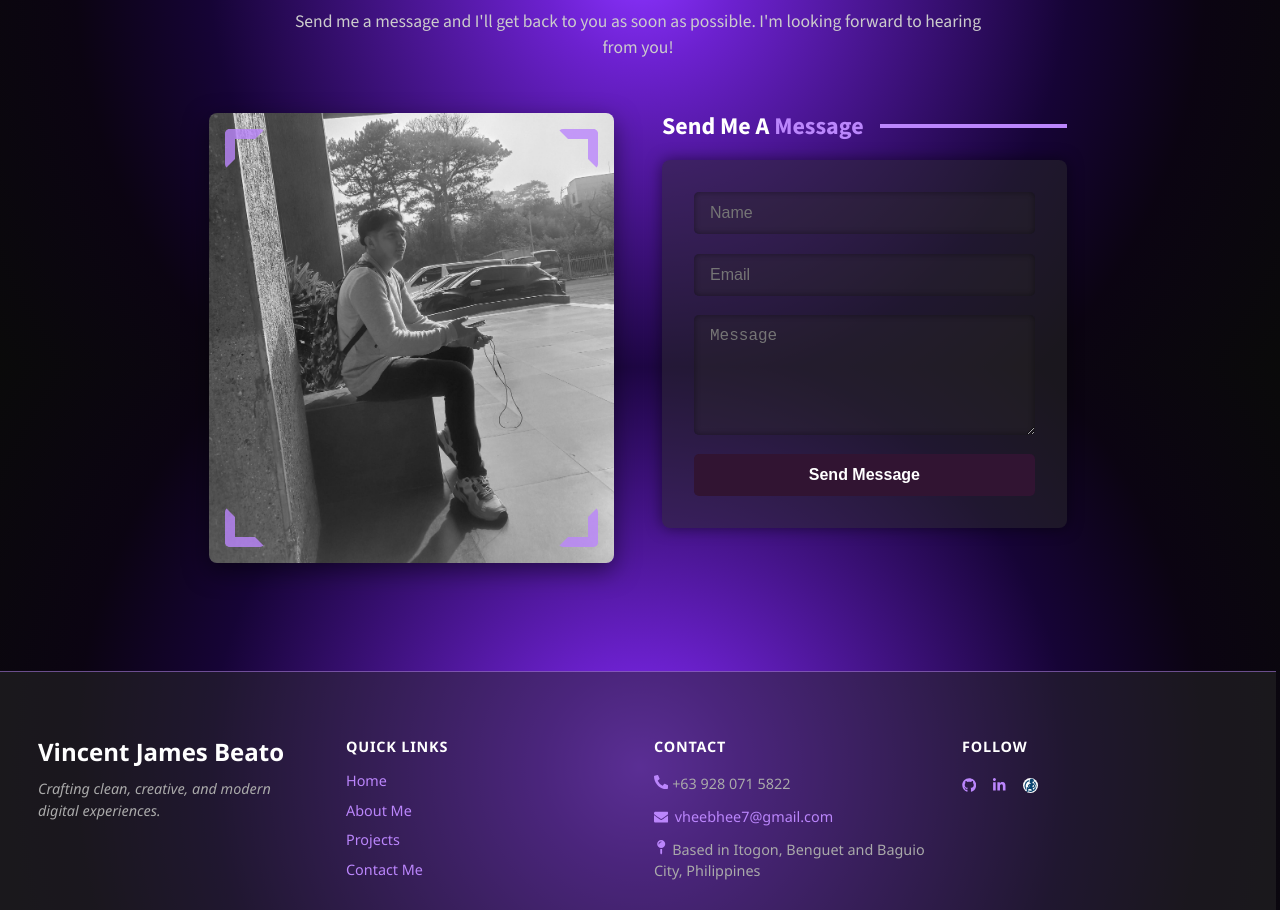
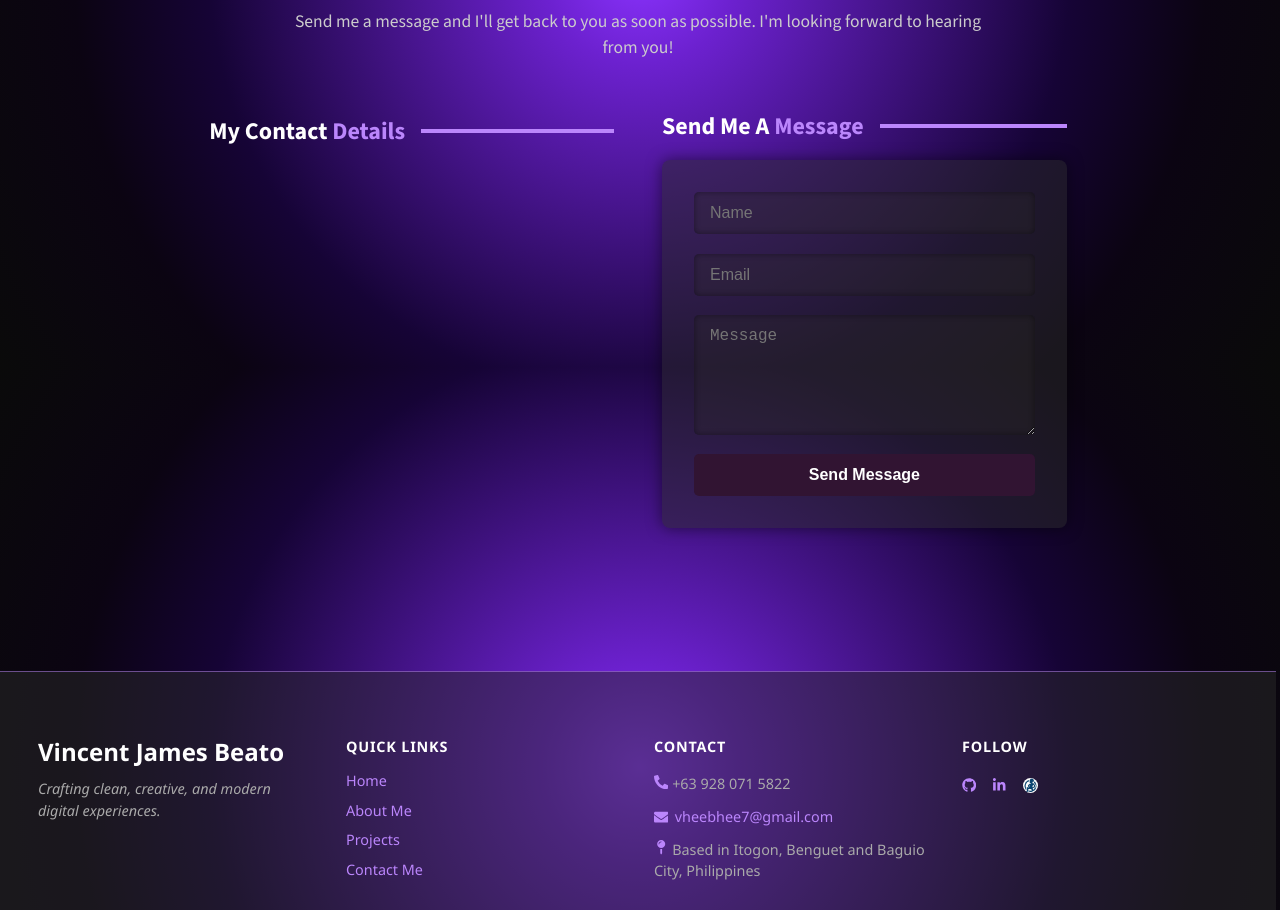
Before and after one commit to VheeeeeeeeeJhay/vincent-james-beato-portfolio, a React (Vite) app: page / in a window 1280 px wide. Shown: the part 3633-4543 px from the top of the page. Built offline with nearby package versions, Linux system fonts and the light colour scheme.

Commit message:
refactor: contact page redesign

```diff
--- a/src/pages/Contact/Contact.jsx
+++ b/src/pages/Contact/Contact.jsx
@@ -1,6 +1,9 @@
 import ContactStyles from "./Contact.module.css"
 import Vhee from "../../assets/about_me.jpg"
 import useMediaQuery from "../../hooks/useMediaQuery"
+import { FaMapPin } from "react-icons/fa";
+import { FaPhoneAlt } from "react-icons/fa";
+import { MdEmail } from "react-icons/md";
 
 function Contact() {
     const isMobile = useMediaQuery(600)
@@ -29,12 +32,22 @@ function Contact() {
                     data-aos-delay="200"
                     >
                     <div className={ContactStyles.img_container}>
-                        <img src={Vhee} alt="Vhee" className={ContactStyles.contact_img} />
+                        {/* <img src={Vhee} alt="Vhee" className={ContactStyles.contact_img} />
                         <div className={ContactStyles.box}>
                             <div className={`${ContactStyles.img_corner} ${ContactStyles.img_corner_border_1}`}></div>
                             <div className={`${ContactStyles.img_corner} ${ContactStyles.img_corner_border_2}`}></div>
                             <div className={`${ContactStyles.img_corner} ${ContactStyles.img_corner_border_3}`}></div>
                             <div className={`${ContactStyles.img_corner} ${ContactStyles.img_corner_border_4}`}></div>
+                        </div> */}
+                        <div className={ContactStyles.h3_divider_2}>
+                            <h3>My Contact <span className={ContactStyles.span_2}>Details</span></h3>
+                            <span className={ContactStyles.divider_2}></span>
+                        </div>
+
+                        <div className={ContactStyles.contact_info}>
+                            <p><FaMapPin style={{color: "#bb86fc"}} /> &nbsp;Itogon, Benguet and Baguio City, Philippines</p>
+                            <p><FaPhoneAlt style={{color: "#bb86fc"}} /> &nbsp;+63 928 071 5822</p>
+                            <p><MdEmail style={{color: "#bb86fc"}} /> &nbsp;vheebhee7@gmail.com</p>
                         </div>
                     </div>
 
@@ -67,12 +80,16 @@ function Contact() {
                         data-aos-duration="1500"
                         data-aos-delay="200"
                         >
-                            <img src={Vhee} alt="Vhee" className={ContactStyles.contact_img} />
+                            {/* <img src={Vhee} alt="Vhee" className={ContactStyles.contact_img} />
                             <div className={ContactStyles.box}>
                                 <div className={`${ContactStyles.img_corner} ${ContactStyles.img_corner_border_1}`}></div>
                                 <div className={`${ContactStyles.img_corner} ${ContactStyles.img_corner_border_2}`}></div>
                                 <div className={`${ContactStyles.img_corner} ${ContactStyles.img_corner_border_3}`}></div>
                                 <div className={`${ContactStyles.img_corner} ${ContactStyles.img_corner_border_4}`}></div>
+                            </div> */}
+                            <div className={ContactStyles.h3_divider_2}>
+                                <h3>My Contact <span className={ContactStyles.span_2}>Details</span></h3>
+                                <span className={ContactStyles.divider_2}></span>
                             </div>
                         </div>
 
```
Also changed, not shown: 1 other file (tests, documents, lock files or other folders).
